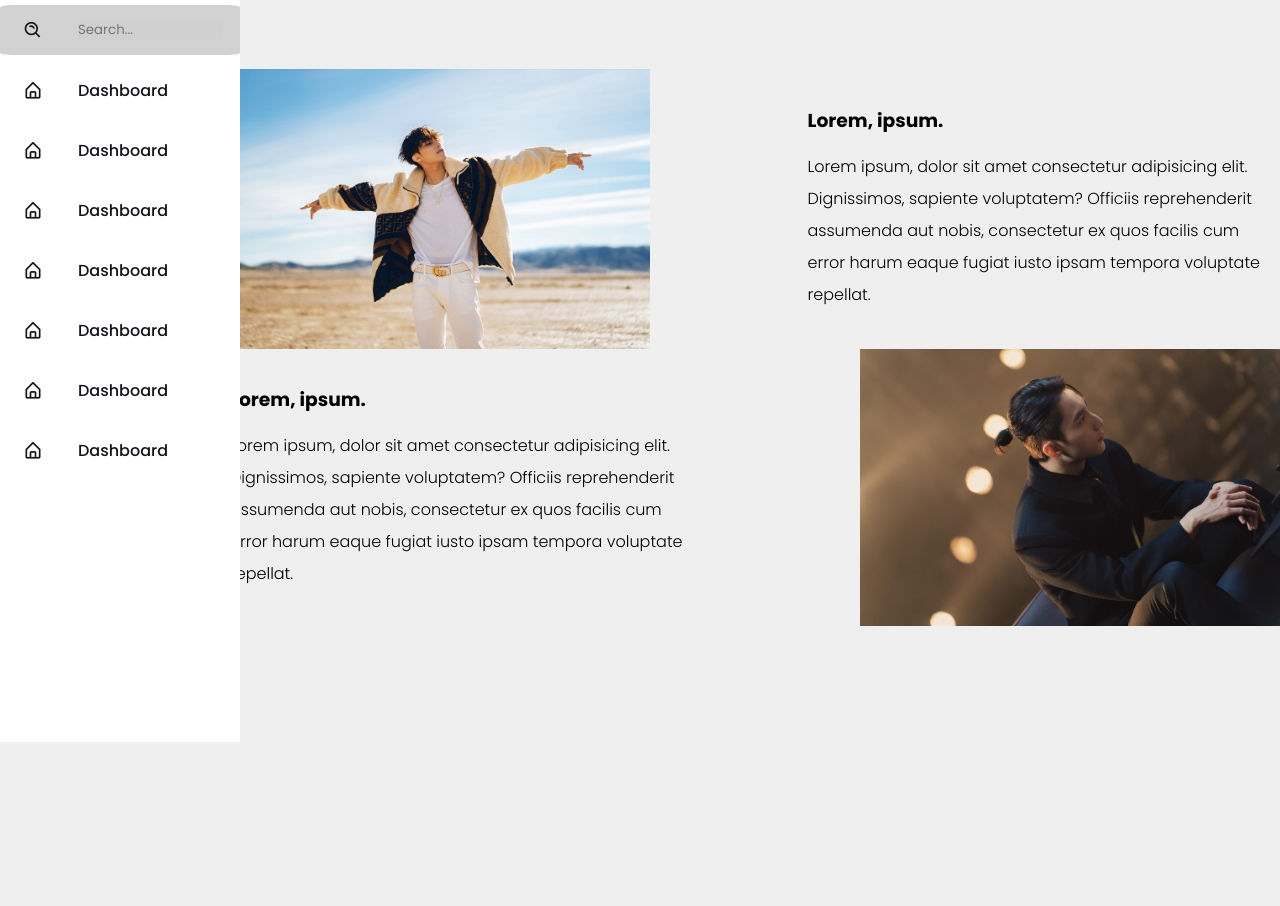
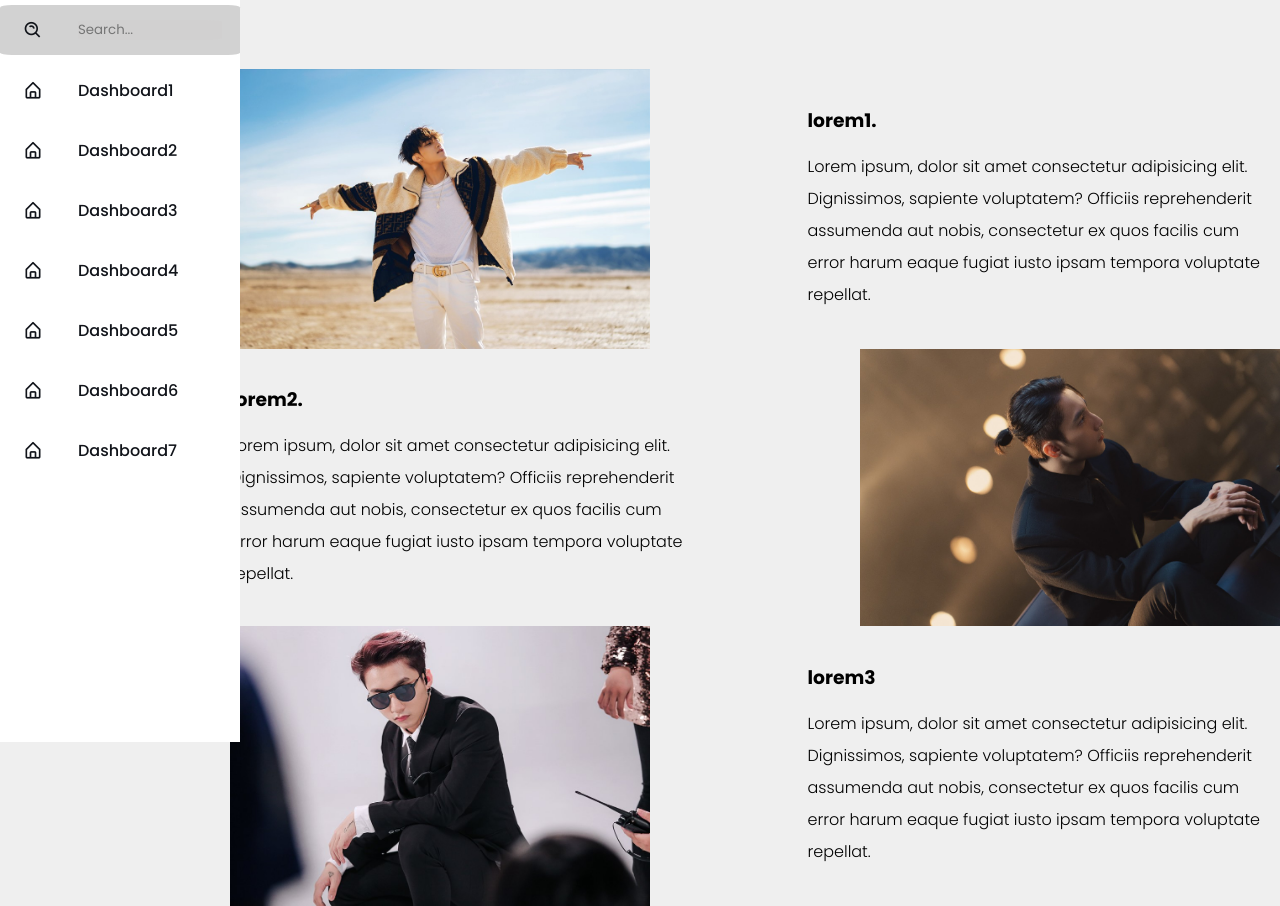
Before and after one commit to LTWGroup2/LTWGroup2, a plain HTML site: page skill.html in a window 1280 px wide. Shown: the part 138-1044 px from the top of the page. Before the commit the page ends 900 px from the top, so only its background shows below. Drawn offline with nearby package versions, Linux system fonts and the light colour scheme.

Commit message:
Update skill.html

```diff
--- a/skill.html
+++ b/skill.html
@@ -49,45 +49,45 @@
           </li>
           <ul class="menu-links">
             <li class="nav-link">
-              <a href="#">
+              <a href="#lorem1">
                 <i class="bx bx-home-alt icon"></i>
-                <span class="text nav-text">Dashboard</span>
+                <span class="text nav-text">Dashboard1</span>
               </a>
             </li>
             <li class="nav-link">
-              <a href="#">
+              <a href="#lorem2">
                 <i class="bx bx-home-alt icon"></i>
-                <span class="text nav-text">Dashboard</span>
+                <span class="text nav-text">Dashboard2</span>
               </a>
             </li>
             <li class="nav-link">
-              <a href="#">
+              <a href="#lorem3">
                 <i class="bx bx-home-alt icon"></i>
-                <span class="text nav-text">Dashboard</span>
+                <span class="text nav-text">Dashboard3</span>
               </a>
             </li>
             <li class="nav-link">
-              <a href="#">
+              <a href="#lorem4">
                 <i class="bx bx-home-alt icon"></i>
-                <span class="text nav-text">Dashboard</span>
+                <span class="text nav-text">Dashboard4</span>
               </a>
             </li>
             <li class="nav-link">
-              <a href="#">
+              <a href="#lorem5">
                 <i class="bx bx-home-alt icon"></i>
-                <span class="text nav-text">Dashboard</span>
+                <span class="text nav-text">Dashboard5</span>
               </a>
             </li>
             <li class="nav-link">
-              <a href="#">
+              <a href="#lorem6">
                 <i class="bx bx-home-alt icon"></i>
-                <span class="text nav-text">Dashboard</span>
+                <span class="text nav-text">Dashboard6</span>
               </a>
             </li>
             <li class="nav-link">
-              <a href="#">
+              <a href="#lorem7">
                 <i class="bx bx-home-alt icon"></i>
-                <span class="text nav-text">Dashboard</span>
+                <span class="text nav-text">Dashboard7</span>
               </a>
             </li>
           </ul>
@@ -105,7 +105,7 @@
           <img src="./img/1.jpg" alt="" />
           <!-- text -->
           <div class="contents__item--heading">
-            <h3>Lorem, ipsum.</h3>
+            <h3 id="lorem1">lorem1.</h3>
             <p>
               Lorem ipsum, dolor sit amet consectetur adipisicing elit.
               Dignissimos, sapiente voluptatem? Officiis reprehenderit assumenda
@@ -120,7 +120,7 @@
           <img src="./img/2.jpg" alt="" />
           <!-- text -->
           <div class="contents__item--heading">
-            <h3>Lorem, ipsum.</h3>
+            <h3 id="lorem2">lorem2.</h3>
             <p>
               Lorem ipsum, dolor sit amet consectetur adipisicing elit.
               Dignissimos, sapiente voluptatem? Officiis reprehenderit assumenda
@@ -131,6 +131,23 @@
         </div>
       </div>
     </section>
+    <!-- item 3 -->
+    <div class="contents__item">
+      <!-- img -->
+      <img src="./img/3.jpg " alt="" />
+      <!-- text -->
+      <div class="contents__item--heading">
+        <h3 id="lorem3">lorem3</h3>
+        <p>
+          Lorem ipsum, dolor sit amet consectetur adipisicing elit.
+          Dignissimos, sapiente voluptatem? Officiis reprehenderit assumenda
+          aut nobis, consectetur ex quos facilis cum error harum eaque
+          fugiat iusto ipsam tempora voluptate repellat.
+        </p>
+      </div>
+    </div>
+  </div>
+</section>
 
     <!-- main.js -->
     <script src="./script.js"></script>
```
